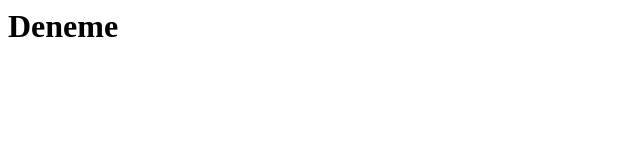
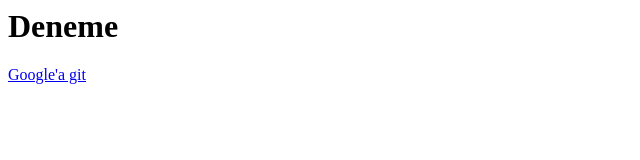
Before and after one commit to mevlutcelik/test, a plain HTML site: page index.html in a window 1280 px wide. Shown: the whole page, without its empty margins (0-640 px from the left). Drawn offline with Linux system fonts and the light colour scheme.

Commit message:
Update index.html

```diff
--- a/index.html
+++ b/index.html
@@ -3,5 +3,6 @@
     </head>
     <body>
         <h1>Deneme</h1>
+        <a href="https://www.google.com.tr">Google'a git</a>
     </body>
     </html>
```
